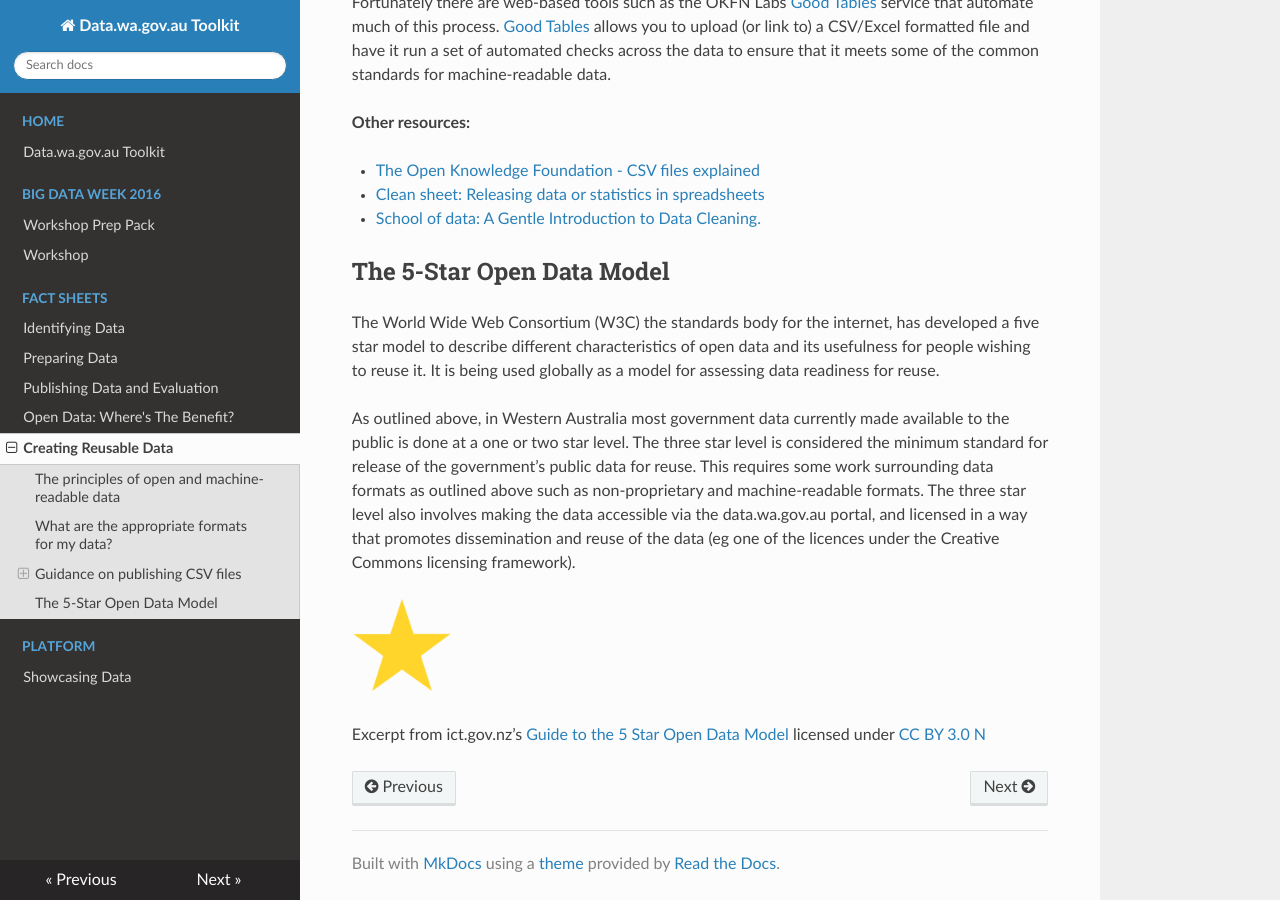
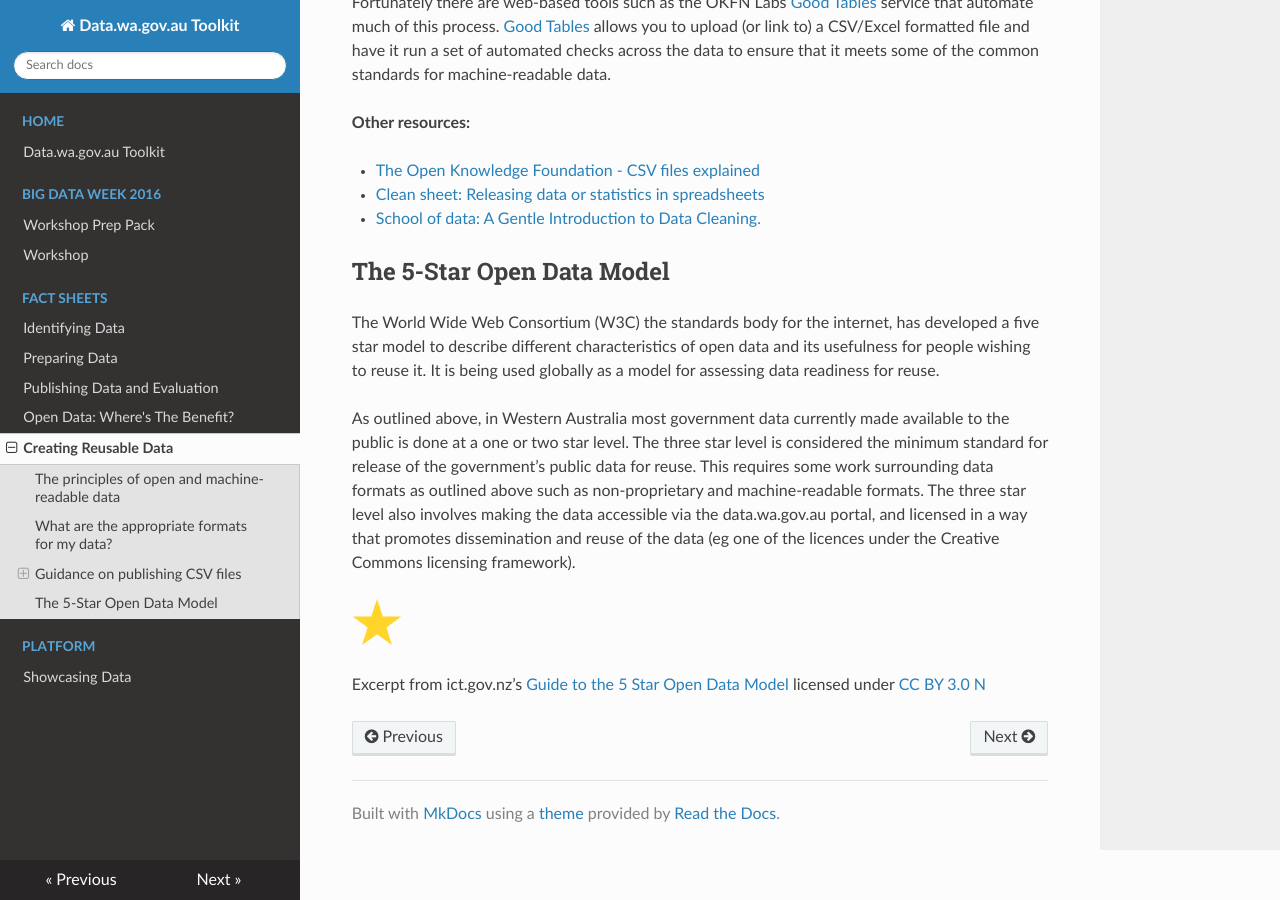
Before and after one commit to datawagovau/toolkit, an MkDocs documentation site: the page built from docs/factsheets/creating-reusable-data.md, in a window 1280 px wide and 900 px high, scrolled down 2163 px. Built offline with MkDocs 1.6.1, drawn with Linux system fonts in a browser that asks for light colours; nearby versions of some CDN libraries; old or Windows-style settings are respelled for this version of MkDocs.

Commit message:
Update creating-reusable-data.md

```diff
--- a/docs/factsheets/creating-reusable-data.md
+++ b/docs/factsheets/creating-reusable-data.md
@@ -112,6 +112,6 @@
 promotes dissemination and reuse of the data (eg one of the licences under the
 Creative Commons licensing framework).
 
-<img src="/imgs/Star-yellow.png" width="100">
+<img src="/imgs/Star-yellow.png" width="50">
 
 Excerpt from ict.gov.nz’s [Guide to the 5 Star Open Data Model](https://www.ict.govt.nz/guidance-and-resources/open-government/toolkit-agencies/applying-5-star-open-data-model-your-high-value-pu/) licensed under [CC BY 3.0 N](http://creativecommons.org/licenses/by/3.0/nz/)
```
